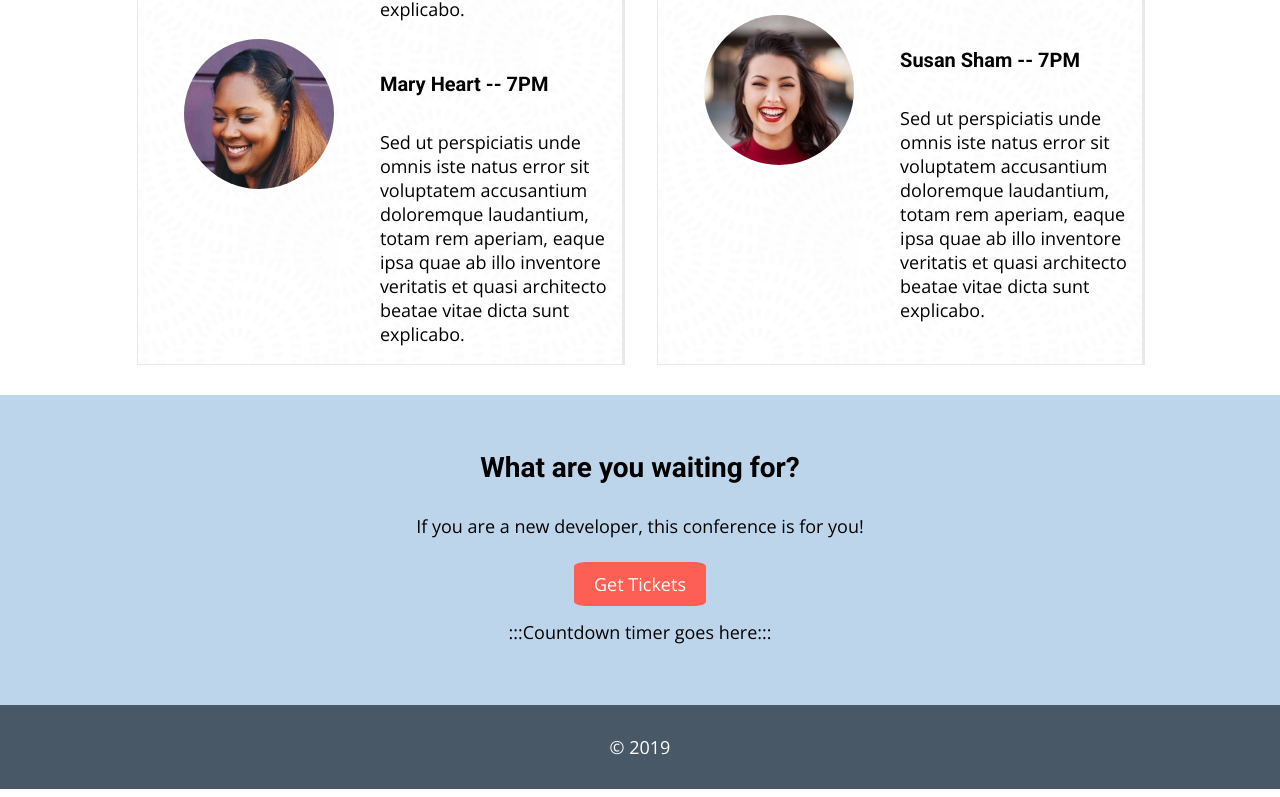
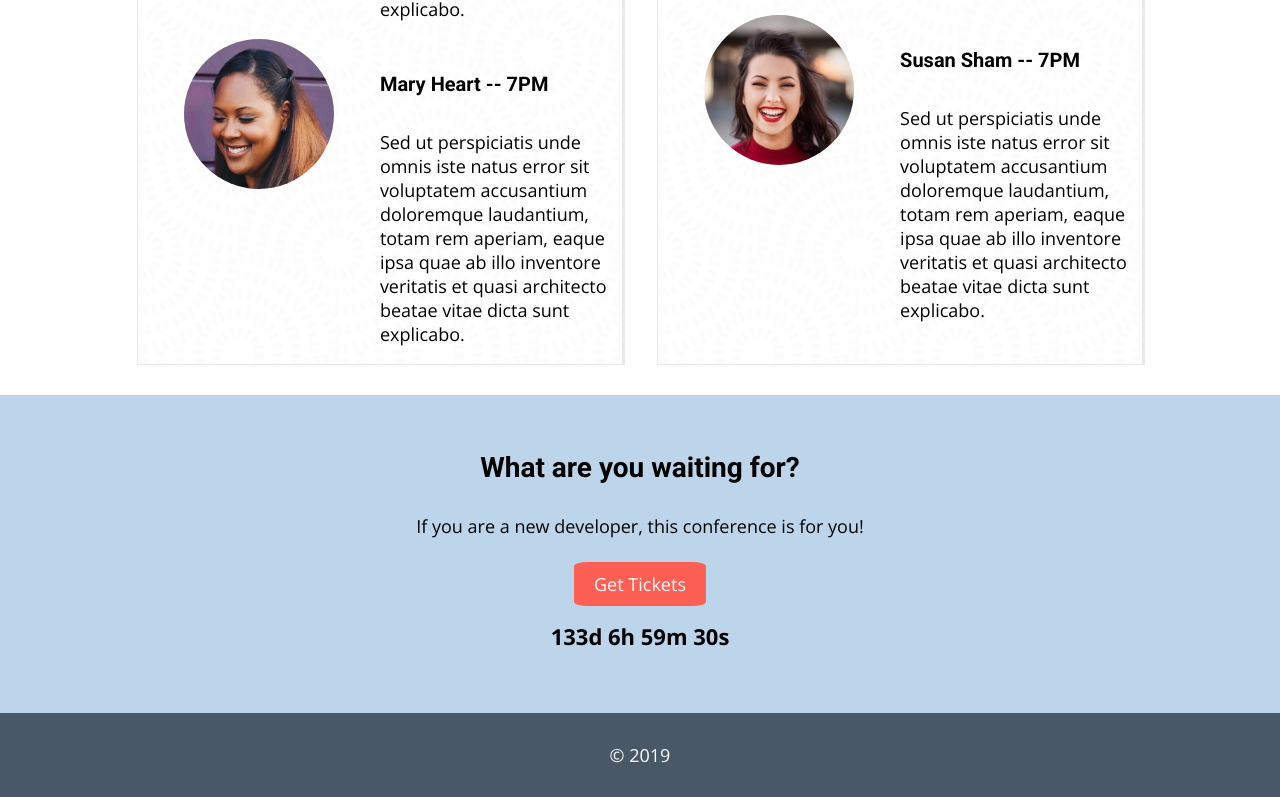
Before and after one commit to csramaral/advancing-technologies-website, a plain HTML site: page index.html in a window 1280 px wide. Shown: the part 3681-4478 px from the top of the page. Drawn offline with nearby package versions, Linux system fonts and the light colour scheme.

Commit message:
Countdown timer

```diff
--- a/css/style.css
+++ b/css/style.css
@@ -340,6 +340,11 @@ input:focus, select:focus {
     align-items: center;
 }
 
+#timer {
+    font-size: 22px;
+    font-weight: 700;
+}
+
 /* FOOTER */
 
 footer {
--- a/index.html
+++ b/index.html
@@ -249,7 +249,7 @@
             <h3>What are you waiting for?</h3>
             <p>If you are a new developer, this conference is for you!</p>
             <a href="/tickets.html" class="buy-button">Get Tickets</a>
-            <p>:::Countdown timer goes here:::</p>
+            <p id="timer">:::Countdown timer goes here:::</p>
         </div>
     </section>
 
@@ -259,7 +259,7 @@
         </div>
     </footer>
 
-    <script src="js/main.js"></script>
+    <script src="js/countdown.js"></script>
 </body>
 
 </html>
--- /dev/null
+++ b/js/countdown.js
@@ -0,0 +1,15 @@
+let timer = document.getElementById('timer');
+let finalDate = new Date('2019-10-11 10:00').getTime();
+
+window.setInterval(() => {
+
+    currentDate = new Date().getTime();
+    remainingTime = finalDate - currentDate;
+
+    let days = Math.floor(remainingTime / (1000 * 60 * 60 * 24));
+    let hours = Math.floor((remainingTime % (1000 * 60 * 60 * 24)) / (1000 * 60 * 60));
+    let minutes = Math.floor((remainingTime % (1000 * 60 * 60)) / (1000 * 60));
+    let seconds = Math.floor((remainingTime % (1000 * 60)) / 1000);
+
+    timer.textContent = `${days}d ${hours}h ${minutes}m ${seconds}s`;
+}, 1000);
```
